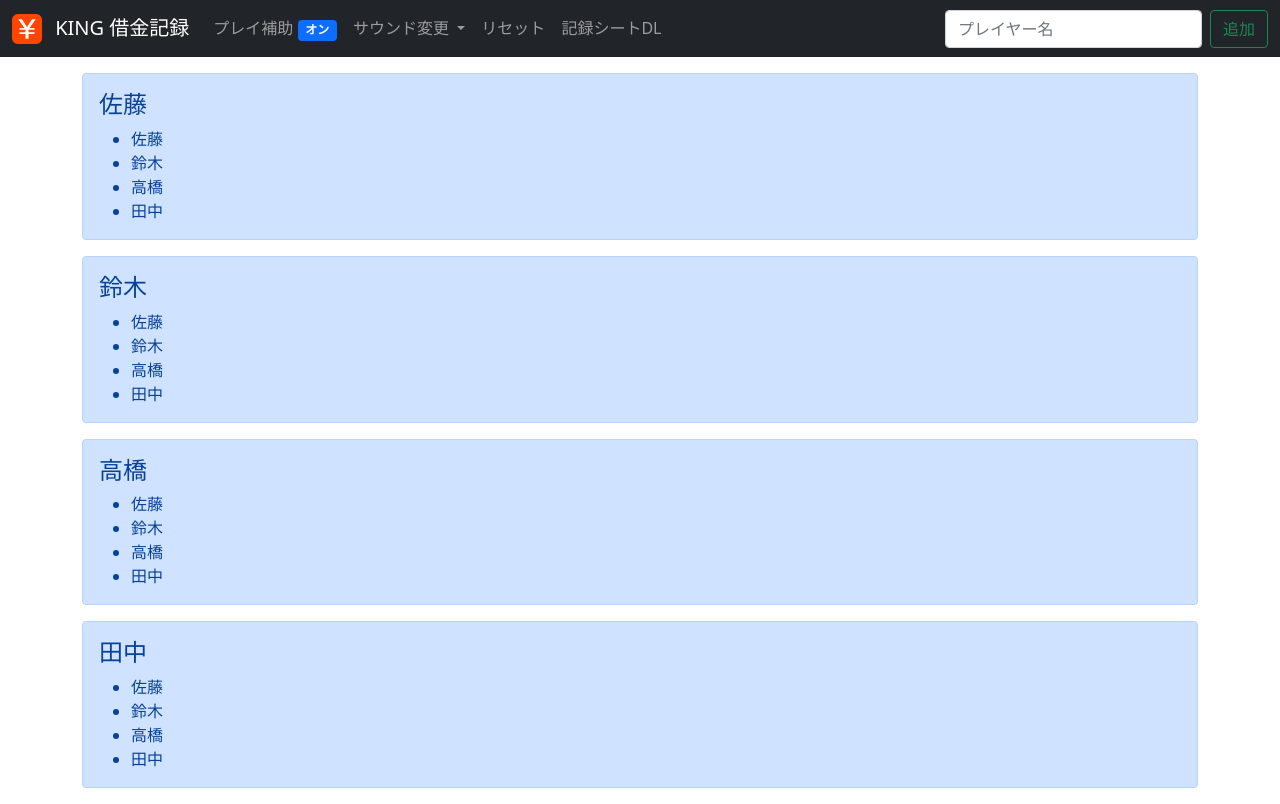
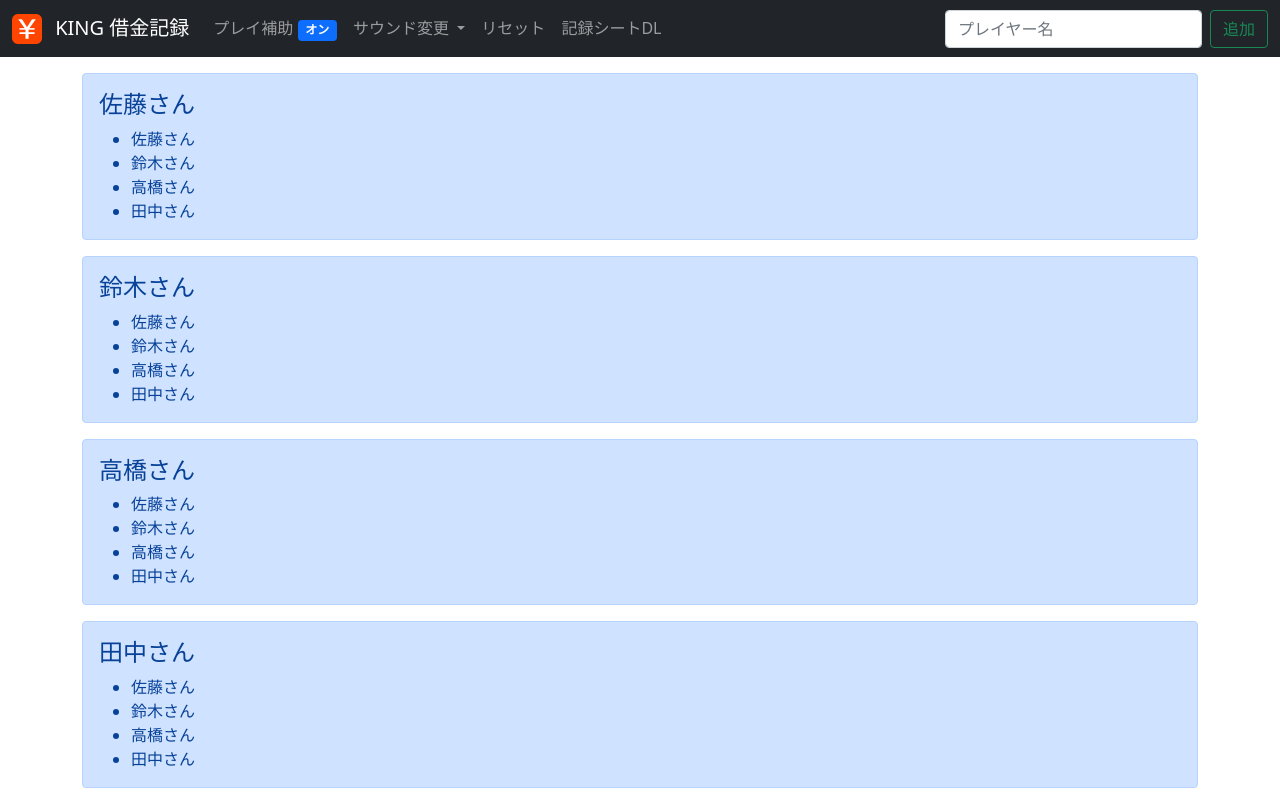
Before and after one commit to Haruki24816/gochi-ni-narimasu, a Vue app: page / in a window 1280 px wide. Built offline with nearby package versions, Linux system fonts and the light colour scheme.

Commit message:
なんとなくデータの取り扱い方を決める

```diff
--- a/src/App.vue
+++ b/src/App.vue
@@ -11,7 +11,7 @@
       <button class="btn btn-outline-success flex-shrink-0">追加</button>
     </div>
   </Navbar>
-  <Board :players="['佐藤', '鈴木', '高橋', '田中']" />
+  <Board :playerList="playerList" />
 </template>
 
 <script>
@@ -29,6 +29,13 @@ export default {
       ToggleAssist,
       ChangeSound,
       Reset
+    },
+    data() {
+      return {
+        playerList: ["佐藤さん", "鈴木さん", "高橋さん", "田中さん"],
+        debtData: {}
       }
     }
+  }
+
 </script>
--- a/src/components/Board.vue
+++ b/src/components/Board.vue
@@ -1,6 +1,6 @@
 <template>
   <div class="container">
-    <PlayerPanel v-for="playerName in players" :playerName="playerName" :players="players" />
+    <PlayerPanel v-for="playerName in playerList" :playerName="playerName" :playerList="playerList" />
   </div>
 </template>
 
@@ -10,7 +10,7 @@
   export default {
     name: "Board",
     props: {
-      players: Array
+      playerList: Array
     },
     components: {
       PlayerPanel
--- a/src/components/PlayerPanel.vue
+++ b/src/components/PlayerPanel.vue
@@ -2,7 +2,7 @@
   <div class="alert alert-primary mt-3" role="alert">
     <h4>{{ playerName }}</h4>
     <ul class="mb-0">
-      <li v-for="opponentPlayer in players">
+      <li v-for="opponentPlayer in playerList">
         {{ opponentPlayer }}
       </li>
     </ul>
@@ -14,7 +14,7 @@
     name: "PlayerPanel",
     props: {
       playerName: String,
-      players: Array
+      playerList: Array
     }
   }
 
```
Also changed, not shown: 3 other files (tests, documents, lock files or other folders). Lines whose indentation alone changed are shown as unchanged.
